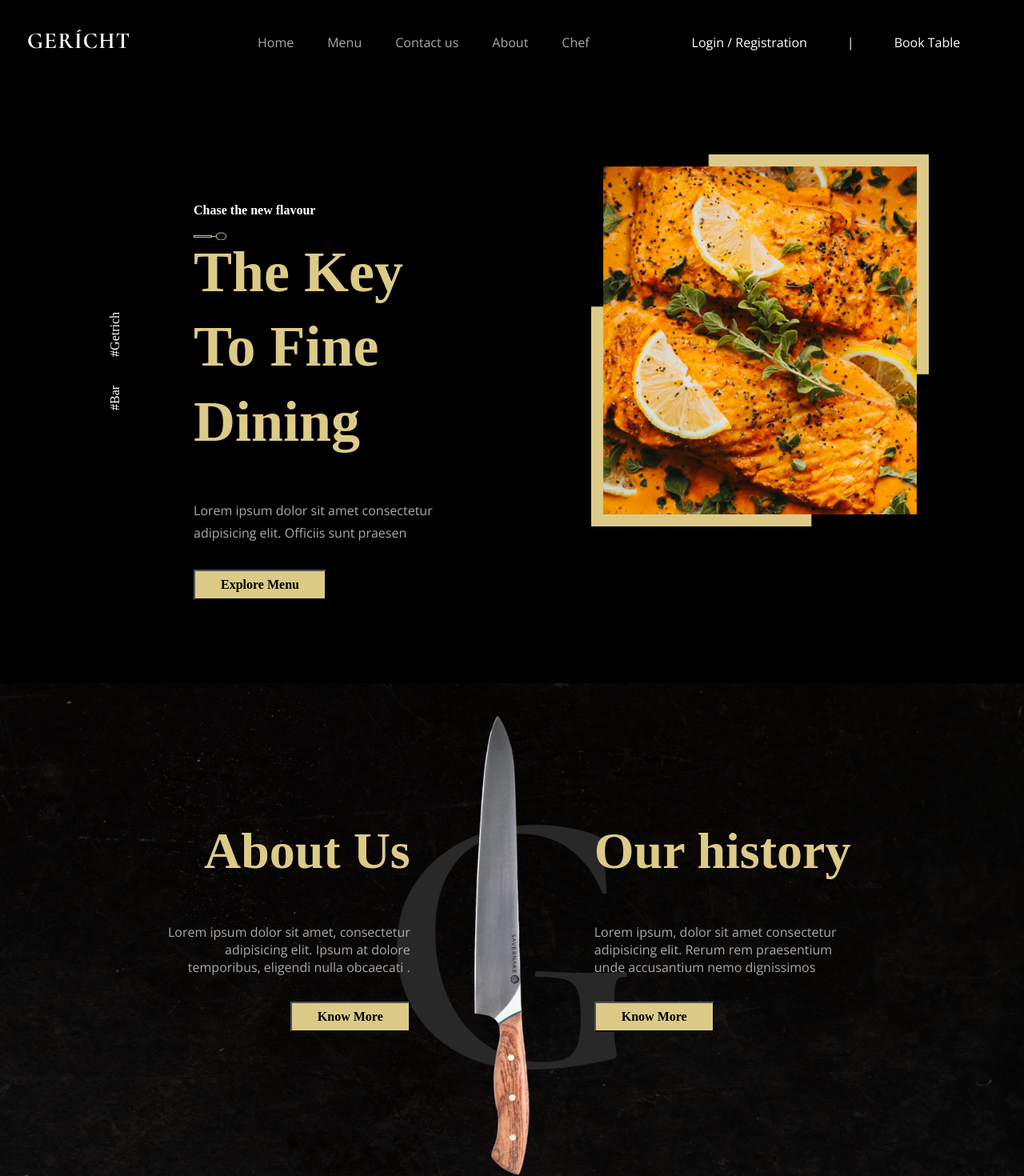
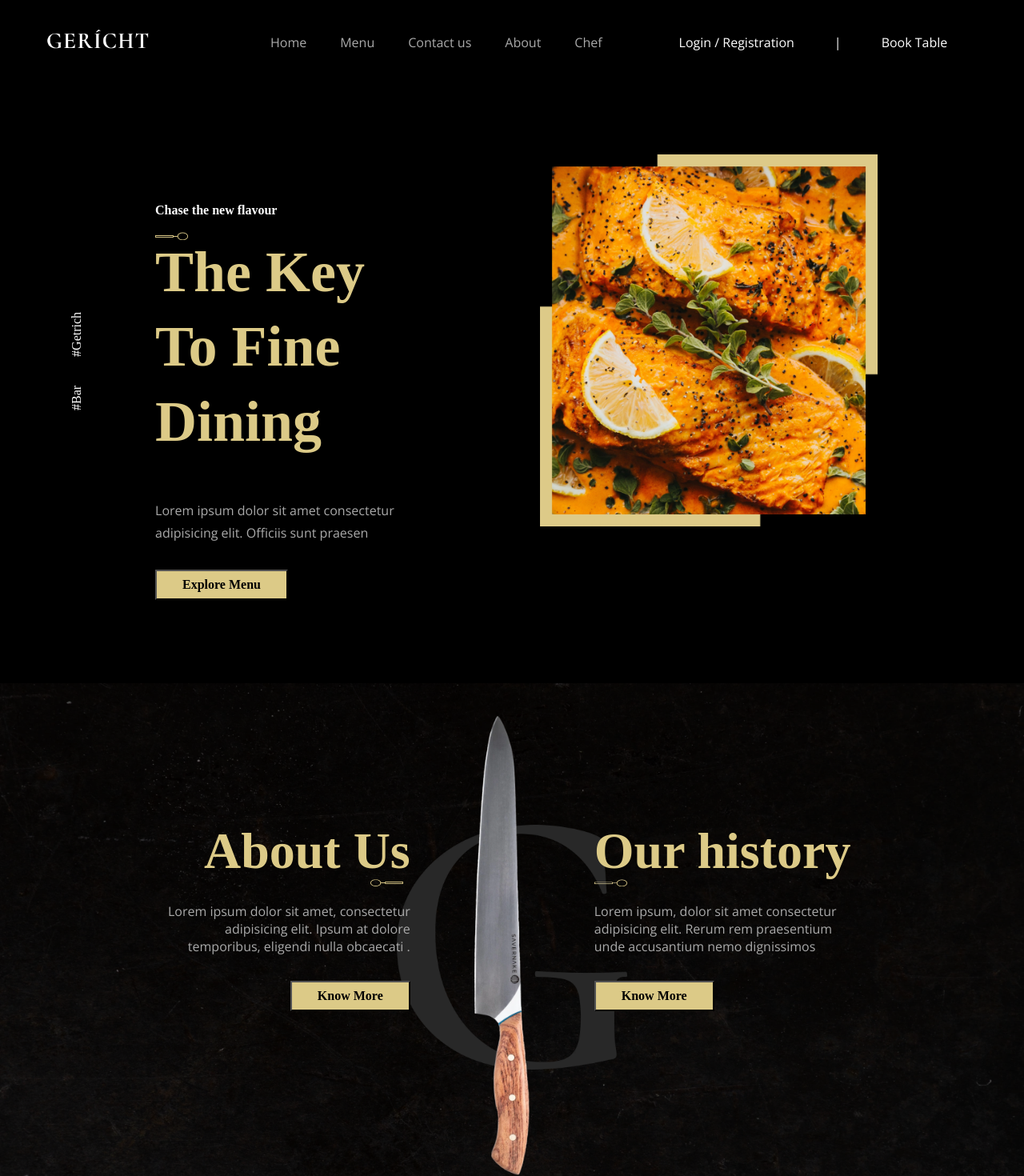
Before and after one commit to addyjerry/Getrich_restaurant, a React (Vite) app: page / in a window 1280 px wide. Shown: the top 1470 px of the page at 80% size. Built offline with nearby package versions, Linux system fonts and the light colour scheme; a web font is replaced by a local one.

Commit message:
ui update

```diff
--- a/src/Components/About/About.css
+++ b/src/Components/About/About.css
@@ -8,7 +8,7 @@
   display: flex;
   gap: 2rem;
   place-self: left;
-  margin-left: 3rem;
+  margin-left: -4rem;
   margin-right: -3rem;
 }
 .ad p {
@@ -20,7 +20,7 @@
 .about__card {
   padding: 2rem;
   display: flex;
-  gap: 9rem;
+  gap: 8rem;
 }
 .text__area {
   width: 353px;
--- a/src/Components/Aboutus/Aboutus.css
+++ b/src/Components/Aboutus/Aboutus.css
@@ -46,11 +46,18 @@
   margin-top: 5rem;
   text-align: right;
 }
+.left img {
+  width: 41px;
+  transform-origin: left;
+  transform: rotate(-180deg);
+  margin-right: -2rem;
+}
 
 .left h2 {
   font-family: Cormorant Upright;
   color: rgba(220, 202, 135, 1);
   font-size: 4rem;
+  margin-bottom: -7px;
 }
 .left p {
   font-family: Open Sans;
@@ -60,10 +67,14 @@
   margin-top: 5rem;
   text-align: left;
 }
+.right img {
+  width: 41px;
+}
 .right h2 {
   font-family: Cormorant Upright;
   color: rgba(220, 202, 135, 1);
   font-size: 4rem;
+  margin-bottom: -7px;
 }
 .right p {
   font-family: Open Sans;
@@ -111,6 +122,13 @@
   .left h2 {
     font-size: 2rem;
   }
+  .left img {
+    width: 31px;
+    margin-left: 7rem;
+  }
+  .right img {
+    width: 31px;
+  }
   .right {
     margin-top: 8rem;
     text-align: left;
@@ -155,6 +173,13 @@
     color: rgba(220, 202, 135, 1);
     font-size: 2rem;
   }
+  .left img {
+    width: 31px;
+    margin-left: 2rem;
+  }
+  .right img {
+    width: 31px;
+  }
   .right {
     text-align: left;
   }
--- a/src/Components/Aboutus/Aboutus.jsx
+++ b/src/Components/Aboutus/Aboutus.jsx
@@ -2,6 +2,7 @@ import React from "react";
 import "./Aboutus.css";
 import golf from "../../assets/images/G.webp";
 import knife from "../../assets/images/knife.webp";
+import key from "../../assets/images/spoon.webp";
 import Button from "../Button/Button";
 
 export const Aboutus = () => {
@@ -14,6 +15,7 @@ export const Aboutus = () => {
         <div className="on__top">
           <div className="left">
             <h2>About Us</h2>
+            <img src={key} alt="spoon" />
             <p>
               Lorem ipsum dolor sit amet, consectetur adipisicing elit. Ipsum at
               dolore temporibus, eligendi nulla obcaecati .
@@ -25,6 +27,7 @@ export const Aboutus = () => {
           </div>
           <div className="right">
             <h2>Our history</h2>
+            <img src={key} alt="spoon" />
             <p>
               Lorem ipsum, dolor sit amet consectetur adipisicing elit. Rerum
               rem praesentium unde accusantium nemo dignissimos{" "}
--- a/src/Components/Awards/Awards.css
+++ b/src/Components/Awards/Awards.css
@@ -15,6 +15,7 @@
   display: flex;
   font-size: medium;
   padding: 4rem 0rem;
+  gap: 2rem;
 }
 .awards__text {
   margin-top: 3rem;
--- a/src/Components/Chef/Chef.css
+++ b/src/Components/Chef/Chef.css
@@ -21,7 +21,7 @@
   display: flex;
   padding: 4rem 8rem;
   place-items: center;
-  gap: 5px;
+  gap: 6rem;
 }
 .chef__text img {
   width: 41px;
--- a/src/Components/Header/Header.css
+++ b/src/Components/Header/Header.css
@@ -1,6 +1,6 @@
 #header {
   display: inline-flex;
-  gap: 5rem;
+  gap: 3rem;
   padding: 8px 10px;
   place-items: center;
   justify-items: normal;
@@ -8,7 +8,7 @@
 #header img {
   width: 128px;
   height: 37px;
-  padding: 1.5rem;
+  padding: 1.5rem 3rem;
 }
 #log__area {
   font-family: Open Sans;
--- a/src/Components/Special/CocktailCard.jsx
+++ b/src/Components/Special/CocktailCard.jsx
@@ -7,7 +7,7 @@ const CocktailCard = ({ name, price, origin, isCocktail }) => {
         <>
           <span>
             <h3 id="letters">{name}</h3>
-            <div id="line"></div> <h3>${price}</h3>
+            <div id="line"></div> <h3 id="mon">${price}</h3>
           </span>
           <br />
           <span className="under">
--- a/src/Components/Special/Special.css
+++ b/src/Components/Special/Special.css
@@ -41,6 +41,10 @@
 }
 .special__side h3 {
   margin-top: 5px;
+  color: rgba(220, 202, 135, 1);
+}
+#mon {
+  color: white;
 }
 .under {
   color: rgba(250, 250, 250, 1);
--- a/src/Components/Special/WineCard.jsx
+++ b/src/Components/Special/WineCard.jsx
@@ -7,7 +7,7 @@ const WineCard = ({ name, price, origin, quantity, isWine }) => {
         <>
           <span>
             <h3 id="letters">{name}</h3>
-            <div id="line"></div> <h3>${price}</h3>
+            <div id="line"></div> <h3 id="mon">${price}</h3>
           </span>
           <br />
           <span className="under">
--- a/src/index.css
+++ b/src/index.css
@@ -22,6 +22,9 @@ button {
   padding: 8px 32px;
   margin: 1rem 0;
 }
+button:hover {
+  cursor: pointer;
+}
 
 @media screen and (max-width: 600px) {
   button {
```
